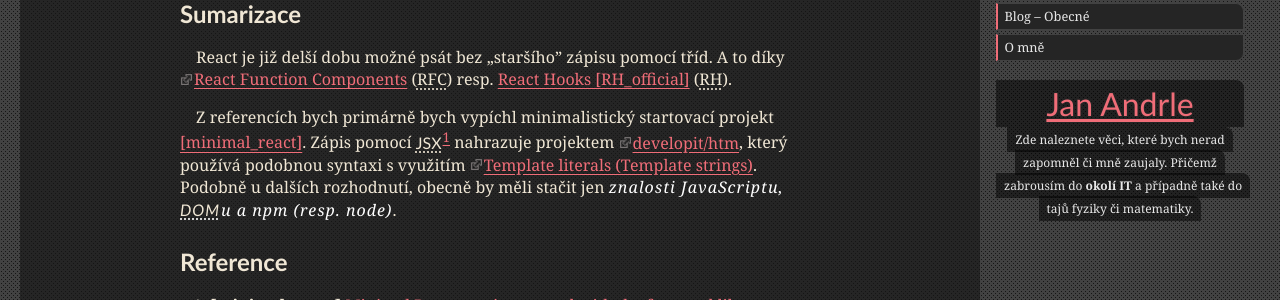
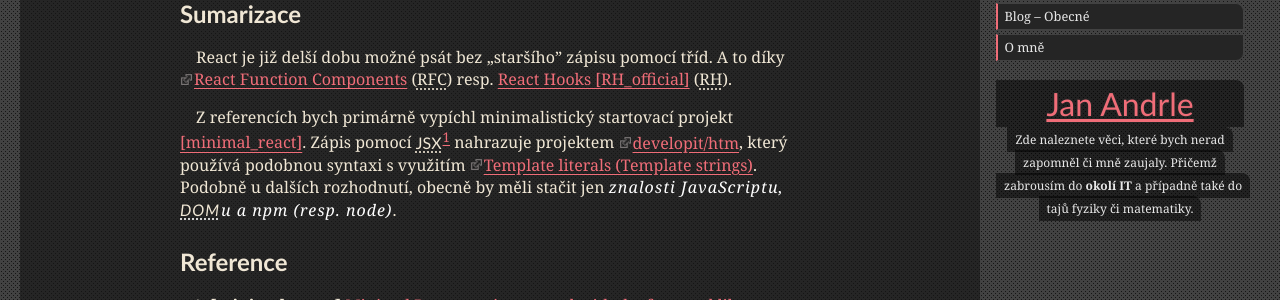
Before and after one commit to jaandrle/jaandrle.github.io, a Jekyll site: the page built from _posts/2021/2021-01-01-react-bez-trid.md, in a window 1280 px wide. Shown: the part 300-600 px from the top of the page. Built offline with Jekyll 4.4.1, drawn with Linux system fonts in a browser that asks for light colours; emoji names are drawn with the system emoji font.

Commit message:
Update 2021-01-01-react-bez-trid.md

```diff
--- a/_posts/2021/2021-01-01-react-bez-trid.md
+++ b/_posts/2021/2021-01-01-react-bez-trid.md
@@ -14,7 +14,7 @@ V článku se nachází mnou posbírané odkazy na lepší návody.
 ## Sumarizace
 React je již delší dobu možné psát bez „staršího” zápisu pomocí tříd. A to díky [React Function Components](https://reactjs.org/docs/components-and-props.html) (<abbr title="React Function Components">RFC</abbr>) resp. {% include reference.html target="RH_official" caption="React Hooks" %} (<abbr title="React Hooks">RH</abbr>).
 
-Z referencích bych primárně bych vypíchl minimalistický startovací projekt {% include reference.html target="minimal_react" %}. Zápis pomocí {{ site.data.abbr.JSX }}[^1] nahrazuje projektem [developit/htm](https://github.com/developit/htm), který používá podobnou syntaxi s využitím [Template literals (Template strings)](https://developer.mozilla.org/en-US/docs/Web/JavaScript/Reference/Template_literals "Dokumentace na MDN"). Podobně u dalších rozhodnutí, obecně by měli stačit jen *znalosti JavaScriptu, {{ site.data.abbr.DOM }}u a npm (resp. node)*.
+Z referencích bych primárně vypíchl minimalistický startovací projekt {% include reference.html target="minimal_react" %}. Zápis pomocí {{ site.data.abbr.JSX }}[^1] nahrazuje projektem [developit/htm](https://github.com/developit/htm), který používá podobnou syntaxi s využitím [Template literals (Template strings)](https://developer.mozilla.org/en-US/docs/Web/JavaScript/Reference/Template_literals "Dokumentace na MDN"). Podobně u dalších rozhodnutí, obecně by měli stačit jen *znalosti JavaScriptu, {{ site.data.abbr.DOM }}u a npm (resp. node)*.
 
 ## Reference
 {% include references_list.html references=page.reference %}
```
